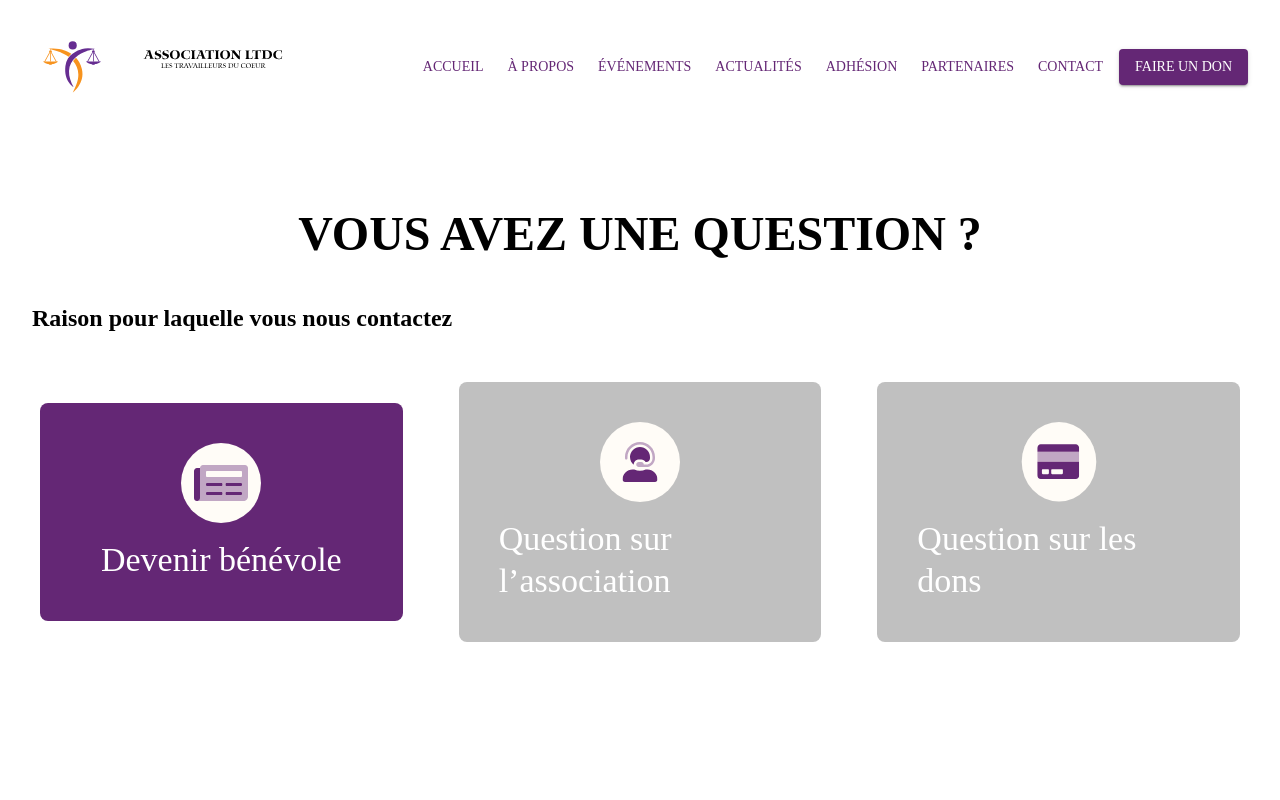
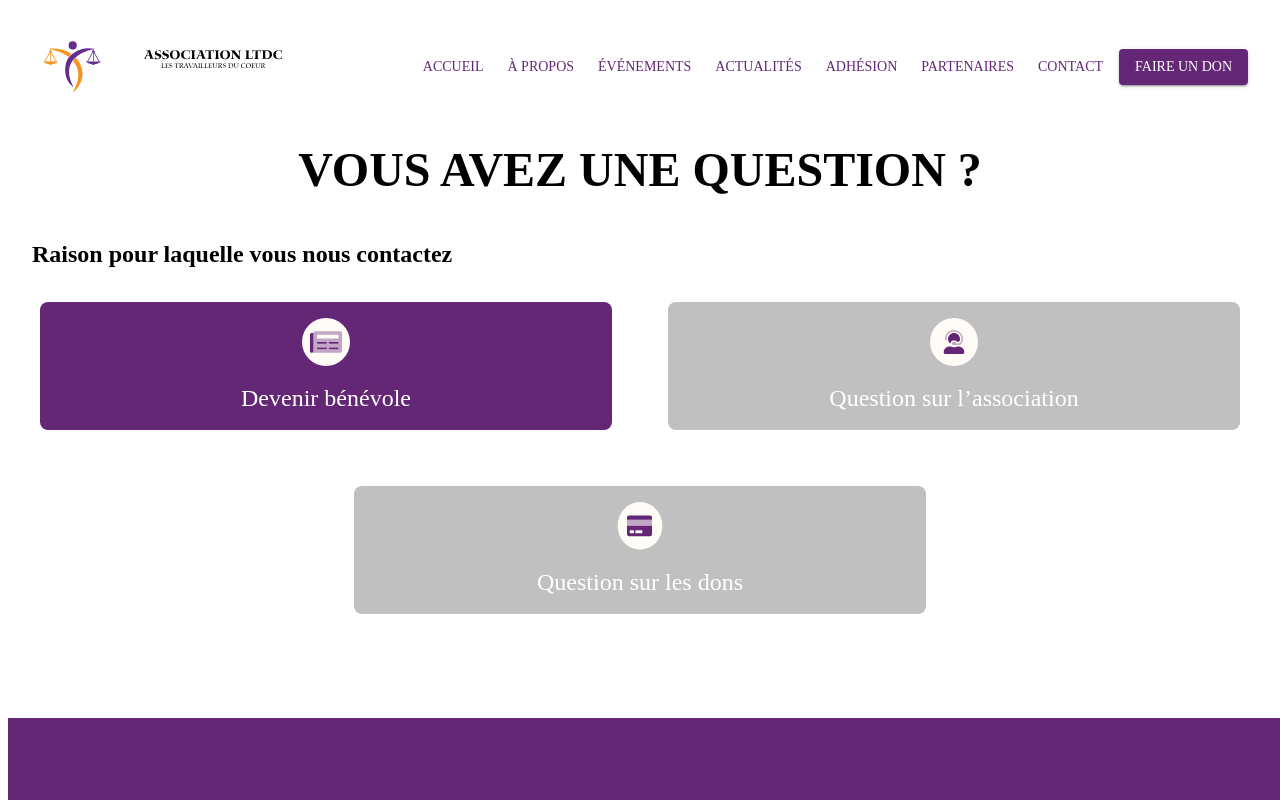
Before and after one commit to josias-koffi/ltdc_website, a Next.js app: page /contact/general in a window 1280 px wide. Shown: the top 800 px of the page. Built offline with nearby package versions, Linux system fonts and the light colour scheme; no server answers.

Commit message:
Modification des cartes de contact

```diff
--- a/container/contact-pages/sections/SubjectSection.tsx
+++ b/container/contact-pages/sections/SubjectSection.tsx
@@ -45,14 +45,14 @@ const SubjectSection = (props: SubjectProps) => {
         spacing={5}
         sx={{
           color: "#fff",
-          pt: 5,
+          pt: 3,
         }}
       >
         {subjects?.map((subject: SubjectStateInterface) => {
           return (
             <Grid
               key={subject.id}
-              size={{ xl: 4, md: 4, sm: 12, xs: 12 }}
+              size={{ xl: 4, md: 6, sm: 12, xs: 12 }}
               sx={{
                 display: "flex",
                 flexDirection: "column",
@@ -72,7 +72,7 @@ const SubjectSection = (props: SubjectProps) => {
                   flexDirection: "column",
                   justifyContent: "space-between",
                   alignItems: "center",
-                  p: 5,
+                  p: 2,
                   gap: 2,
                   "&:hover": {
                     cursor: "pointer",
@@ -85,10 +85,10 @@ const SubjectSection = (props: SubjectProps) => {
                 <Image
                   src={subject.image}
                   alt={`${subject.subject}icon`}
-                  width={80}
-                  height={80}
+                  width={48}
+                  height={48}
                 />
-                <Typography variant={notPhoneScreen ? "h4" : "h5"}>
+                <Typography variant={notPhoneScreen ? "h5" : "h6"}>
                   {subject?.subject}
                 </Typography>
               </Box>
@@ -100,7 +100,7 @@ const SubjectSection = (props: SubjectProps) => {
   };
 
   return (
-    <ContainerWrapper sxProps={{ py: 10 }}>
+    <ContainerWrapper sxProps={{ py: 2 }}>
       <Box
         sx={{
           display: "flex",
```
